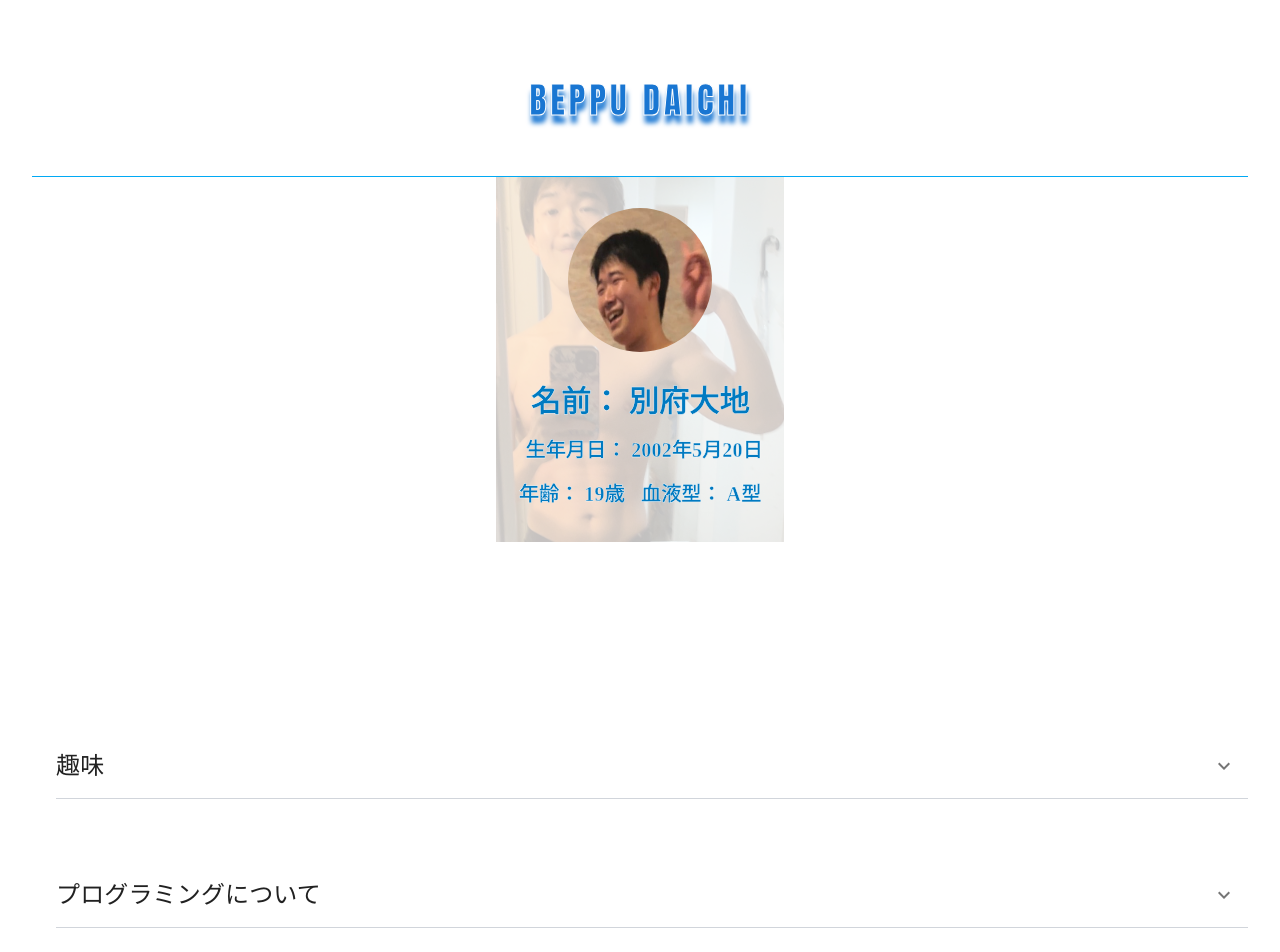
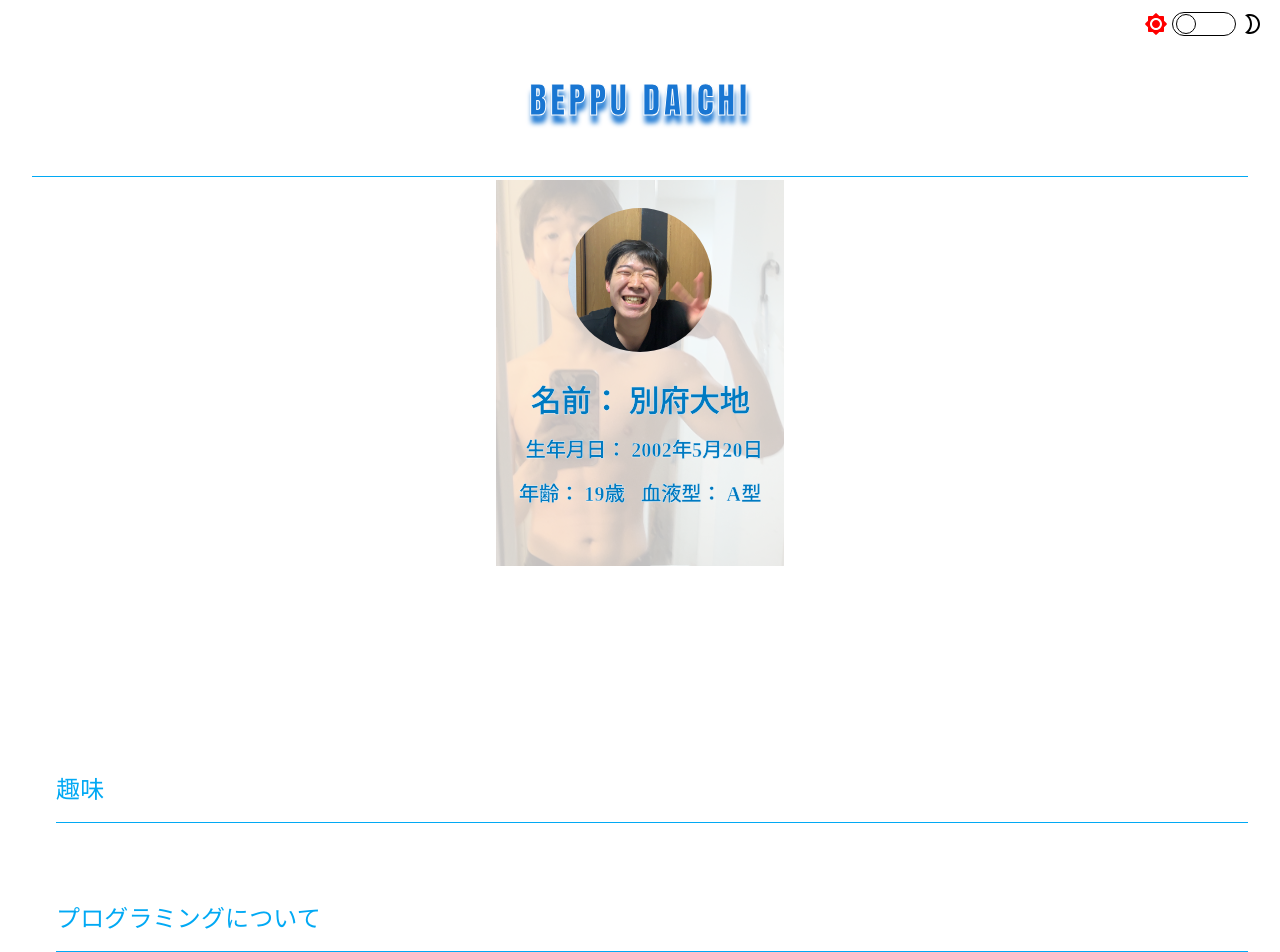
Before and after one commit to bdaichi/profile_web_site, a Next.js app: page /profile_page in a window 1280 px wide. Shown: the top 952 px of the page. Built offline with nearby package versions, Linux system fonts and the light colour scheme.

Commit message:
ダークモードにできるようになった

```diff
--- a/component/common/nav_bar.tsx
+++ b/component/common/nav_bar.tsx
@@ -1,22 +1,74 @@
 import { Button } from '@mui/material';
+import Brightness2RoundedIcon from '@mui/icons-material/Brightness2Rounded';
+import Brightness7RoundedIcon from '@mui/icons-material/Brightness7Rounded';
+import Brightness2OutlinedIcon from '@mui/icons-material/Brightness2Outlined';
+import Brightness5OutlinedIcon from '@mui/icons-material/Brightness5Outlined';
 import CssBaseline from '@mui/material/CssBaseline';
 import { useRouter } from 'next/router';
+import { Dispatch, SetStateAction, useEffect, useState } from 'react';
 
-export default function NavBar() {
+type Props = {
+    isReloadDarkMode: boolean
+    setIsReloadDarkMode: Dispatch<SetStateAction<boolean>>
+    isDarkMode: boolean
+}
+
+export default function NavBar(props: Props) {
     const router = useRouter()
 
     const routerHomePage = () => {
         router.push('/home_page')
     }
 
+    const setDarkMode = () => {
+        localStorage.setItem('darkMode', '1')
+        props.setIsReloadDarkMode(true)
+    }
+
+    const cancellationDarkMode = () => {
+        localStorage.setItem('darkMode', '0')
+        props.setIsReloadDarkMode(true)
+    }
+
+    useEffect(() => {
+        if (props.isReloadDarkMode) {
+            props.setIsReloadDarkMode(false)
+        }
+    }, [props.isReloadDarkMode])
+
     return (
+        <div className='flex flex-col'>
             <Button
                 onClick={routerHomePage}
             >
-            <div className='fixed top-0 flex flex-col z-20 border-b pb-6 p-12 bg-white' style={{ width: '95%', maxWidth: 1500, borderColor: '#01a9f4', }}>
+                <div className='fixed top-0 flex flex-col z-20 border-b pb-6 p-12' style={{ width: '95%', maxWidth: 1500, borderColor: '#01a9f4', backgroundColor: props.isDarkMode ? 'black' : 'white' }}>
                     <CssBaseline />
                     <p className='flex justify-center text-4xl tracking-widest md:my-8' style={{ fontFamily: 'Impact', textShadow: '1px 8px 5px', WebkitTextStroke: '1px white' }}>BEPPU DAICHI</p>
                 </div>
             </Button>
+            <div>{!props.isDarkMode ?
+                <>
+                    <Button onClick={setDarkMode}>
+                        <p className='rounded-full w-5 h-5 bg-white border fixed top-0 mt-3.5 right-20 mr-1 z-50' style={{ borderColor: 'black' }}></p>
+                    </Button>
+                    <div className='fixed top-3 right-4 z-40 flex flex-row items-center'>
+                        <Brightness7RoundedIcon style={{ color: 'red' }} />
+                        <p className='rounded-full w-16 h-6 border border-black mx-1'>　</p>
+                        <Brightness2OutlinedIcon style={{ color: 'black' }} />
+                    </div>
+                </>
+                :
+                <>
+                    <Button onClick={cancellationDarkMode}>
+                        <p className='rounded-full w-5 h-5 bg-white border fixed top-0 mt-3.5 right-12 z-50' style={{ borderColor: 'white' }}></p>
+                    </Button>
+                    <div className='fixed top-3 right-4 z-40 flex flex-row items-center'>
+                        <Brightness5OutlinedIcon style={{ color: 'white' }} />
+                        <p className='rounded-full w-16 h-6 bg-blue-500 mx-1'>　</p>
+                        <Brightness2RoundedIcon style={{ color: 'blue' }} />
+                    </div>
+                </>
+            }</div>
+        </div>
     )
 }
--- a/component/home_page/portfolio_tile.tsx
+++ b/component/home_page/portfolio_tile.tsx
@@ -4,6 +4,7 @@ import { useRouter } from "next/router"
 type Props = {
     imagePath: string
     portfolioName: string
+    darkMode: boolean
 }
 
 export default function PortfolioTile(props: Props) {
@@ -17,7 +18,7 @@ export default function PortfolioTile(props: Props) {
     }
 
     return (
-        <div className='my-4 mx-4 md:mt-24 md:mx-20'>
+        <div className='rounded-2xl border-b-4 my-4 mx-4 md:mt-24 md:mx-20' style={{ backgroundColor: props.darkMode ? 'black' : 'white', borderColor: props.darkMode ? '#01a9f4' : 'white' }}>
             <Button
                 onClick={pageRouter}
             >
--- a/component/profile_page/detailed_profile_field.tsx
+++ b/component/profile_page/detailed_profile_field.tsx
@@ -2,7 +2,7 @@ export default function DetailedProfileField() {
 
     return (
         <div className='flex flex-col items-center font-extrabold absolute top-28 md:top-44' style={{ fontFamily: '筑紫A丸ゴシック', color: '#007ac1', WebkitTextStroke: '0.4px white' }}>
-            <img className='flex justify-center items-center rounded-full h-36 w-36 my-8' src='sita_zenra.jpg' />
+            <img className='flex justify-center items-center rounded-full h-36 w-36 my-8' src='kimoi_face.jpg' />
             <p className='flex justify-center text-3xl'>名前： 別府大地</p>
             <p className='flex justify-center text-xl m-4 ml-6'>生年月日： 2002年5月20日</p>
             <div className='flex flex-row justify-center items-center ml-4'>
--- a/component/profile_page/drawer_icon_button.tsx
+++ b/component/profile_page/drawer_icon_button.tsx
@@ -6,6 +6,7 @@ type Props = {
     isOpenDrawer: boolean
     openDrawer: () => void
     closeDrawer: () => void
+    isDarkMode: boolean
 }
 
 export default function DrawerIconButton(props: Props) {
@@ -13,7 +14,7 @@ export default function DrawerIconButton(props: Props) {
     return (
         <>
             {!props.isOpenDrawer ?
-                <IconButton onClick={props.openDrawer}>
+                <IconButton onClick={props.openDrawer} style={{ color: 'white' }}>
                     <ExpandMoreIcon />
                 </IconButton>
                 :
--- a/pages/home_page.tsx
+++ b/pages/home_page.tsx
@@ -1,26 +1,39 @@
+import { useEffect, useState } from "react";
 import NavBar from "../component/common/nav_bar";
 import PortfolioTile from "../component/home_page/portfolio_tile";
 import ProfileField from "../component/home_page/profile_field";
 
+export default function HomePage() {
+    const [isReloadDarkMode, setIsReloadDarkMode] = useState(true)
+    const [isDarkMode, setIsDarkMode] = useState(false)
 
-export default function HomePage() {
+    useEffect(() => {
+        if (Number(localStorage.getItem('darkMode'))) {
+            setIsDarkMode(true)
+            console.log('true', Number(localStorage.getItem('darkMode')))
+        } else {
+            setIsDarkMode(false)
+            console.log('false', Number(localStorage.getItem('darkMode')))
+        }
+    }, [isReloadDarkMode])
+
 
     return (
         <>
-            <div className='flex justify-center z-20'>
-                <NavBar />
+            <div className='flex justify-center z-40' style={{ backgroundColor: isDarkMode ? 'black' : 'white' }}>
+                <NavBar isReloadDarkMode={isReloadDarkMode} setIsReloadDarkMode={setIsReloadDarkMode} isDarkMode={isDarkMode} />
             </div>
-            <div className='flex flex-col'>
-                <div className='flex justify-center m-8 z-0 md:z-10'>
-                    <ProfileField />
+            <div className='flex flex-col' style={{ backgroundColor: isDarkMode ? 'black' : 'white' }}>
+                <div className='flex justify-center m-8 z-10 md:z-10 rounded-sm'>
+                    <ProfileField darkMode={isDarkMode} />
                 </div>
-                <div className='absolute top-96 mt-12 md:top-0 md:mt-0 z-0'>
-                    <PortfolioTile imagePath='storeList.jpg' portfolioName='StoreList' />
-                    <PortfolioTile imagePath='visitorForecastApp.jpg' portfolioName='VisitorForecastApp' />
-                    <PortfolioTile imagePath='chatApp.jpg' portfolioName='chatApp' />
+                <div className='absolute top-96 mt-12 md:top-0 md:mt-0 z-0' style={{ backgroundColor: isDarkMode ? 'black' : 'white', }}>
+                    <PortfolioTile imagePath='storeList.jpg' portfolioName='StoreList' darkMode={isDarkMode} />
+                    <PortfolioTile imagePath='visitorForecastApp.jpg' portfolioName='VisitorForecastApp' darkMode={isDarkMode} />
+                    <PortfolioTile imagePath='chatApp.jpg' portfolioName='chatApp' darkMode={isDarkMode} />
                 </div>
             </div>
-            <div className='fixed top-28 md:top-0 bg-white z-10' style={{ width: '100%', height: '4%' }}>　</div>
+            <div className='fixed top-28 md:top-0 z-0' style={{ width: '100%', height: '4%', backgroundColor: isDarkMode ? 'black' : 'white' }}>　</div>
         </>
     )
 }
--- a/pages/portfolio_page.tsx
+++ b/pages/portfolio_page.tsx
@@ -1,7 +1,23 @@
 import { useRouter } from "next/router";
+import { useEffect, useState } from "react";
+
 import PortfolioField from "../component/portfolio_page/portfolio_field";
 
 export default function PortfolioPage() {
+    const [isDarkMode, setIsDarkMode] = useState(false)
+    const [isReloadDarkMode, setIsReloadDarkMode] = useState(true)
+
+    useEffect(() => {
+        if (Number(localStorage.getItem('darkMode'))) {
+            setIsDarkMode(true)
+            console.log('true', Number(localStorage.getItem('darkMode')))
+        } else {
+            setIsDarkMode(false)
+            console.log('false', Number(localStorage.getItem('darkMode')))
+        }
+    }, [isReloadDarkMode])
+
+
     const router = useRouter()
 
     const query = router.query;
@@ -14,16 +30,16 @@ export default function PortfolioPage() {
     const chatAppSummary: string = '初めて作ったwebアプリです。学習用として作成しました。L◯NEを真似してみましたが、コードがひどいのとcssも一部崩れている部分もあります。機能的には申し分はないと思いますが人に見せられるものではないです。'
 
     return (
-        <>
+        <div style={{ backgroundColor: isDarkMode ? 'black' : 'white' }}>
             <div>{portfolioName == 'StoreList' &&
-                <PortfolioField portfolioName={portfolioName} imagePath='storeList.jpg' summary={storeListSummary} portfolioURL='https://storelist.vercel.app/shop_list_page' />
+                <PortfolioField portfolioName={portfolioName} imagePath='storeList.jpg' summary={storeListSummary} portfolioURL='https://storelist.vercel.app/shop_list_page' isDarkMode={isDarkMode} setIsDarkMode={setIsDarkMode} isReloadDarkMode={isReloadDarkMode} setIsReloadDarkMode={setIsReloadDarkMode} />
             }</div>
             <div>{portfolioName == 'VisitorForecastApp' &&
-                <PortfolioField portfolioName={portfolioName} imagePath='visitorForecastApp.jpg' summary={visitorForecastAppSummary} portfolioURL='' />
+                <PortfolioField portfolioName={portfolioName} imagePath='visitorForecastApp.jpg' summary={visitorForecastAppSummary} portfolioURL='' isDarkMode={isDarkMode} setIsDarkMode={setIsDarkMode} isReloadDarkMode={isReloadDarkMode} setIsReloadDarkMode={setIsReloadDarkMode} />
             }</div>
             <div>{portfolioName == 'chatApp' &&
-                <PortfolioField portfolioName={portfolioName} imagePath='chatApp.jpg' summary={chatAppSummary} portfolioURL='' />
+                <PortfolioField portfolioName={portfolioName} imagePath='chatApp.jpg' summary={chatAppSummary} portfolioURL='' isDarkMode={isDarkMode} setIsDarkMode={setIsDarkMode} isReloadDarkMode={isReloadDarkMode} setIsReloadDarkMode={setIsReloadDarkMode} />
             }</div>
-        </>
+        </div>
     )
 }
--- a/pages/profile_page.tsx
+++ b/pages/profile_page.tsx
@@ -1,14 +1,16 @@
 import NavBar from "../component/common/nav_bar";
-import { useState } from "react";
+import { useEffect, useState } from "react";
+import { useRouter } from "next/router";
 import DetailedProfileField from "../component/profile_page/detailed_profile_field";
 import DrawerIconButton from "../component/profile_page/drawer_icon_button";
 import HobyyField from "../component/profile_page/hobby_field";
 import PGCareerField from "../component/profile_page/pg_career_field";
 
 export default function ProfilePage() {
+    const [isReloadDarkMode, setIsReloadDarkMode] = useState(true)
+    const [isDarkMode, setIsDarkMode] = useState(false)
     const [isOpenPGCareerDrawer, setIsOpenPGCareerDrawer] = useState<boolean>(false)
     const [isOpenHobbyDrawer, setIsOpenHobbyDrawer] = useState<boolean>(false)
-
 
     const openPGCareerDrawer = () => {
         setIsOpenPGCareerDrawer(true)
@@ -26,37 +28,47 @@ export default function ProfilePage() {
         setIsOpenHobbyDrawer(false)
     }
 
+    useEffect(() => {
+        if (Number(localStorage.getItem('darkMode'))) {
+            setIsDarkMode(true)
+            console.log('true', Number(localStorage.getItem('darkMode')))
+        } else {
+            setIsDarkMode(false)
+            console.log('false', Number(localStorage.getItem('darkMode')))
+        }
+    }, [isReloadDarkMode])
+
     return (
-        <>
-            <div className='flex justify-center z-20'>
-                <NavBar />
+        <div style={{ backgroundColor: isDarkMode ? 'black' : 'white' }}>
+            <div className='flex justify-center z-20' style={{ backgroundColor: isDarkMode ? 'black' : 'white' }}>
+                <NavBar isReloadDarkMode={isReloadDarkMode} setIsReloadDarkMode={setIsReloadDarkMode} isDarkMode={isDarkMode} />
             </div>
-            <div className='flex justify-center z-0'>
+            <div className='flex justify-center z-0' style={{ backgroundColor: isDarkMode ? 'black' : 'white' }}>
                 <img className='opacity-25 mt-20 w-64 md:mt-36 w-72' src='profile.jpg' />
             </div>
-            <div className='flex flex-col justify-center z-10 m-8'>
+            <div className='flex flex-col justify-center z-10 m-8' style={{ backgroundColor: isDarkMode ? 'black' : 'white' }}>
                 <div className='flex justify-center'>
                     <DetailedProfileField />
                 </div>
-                <div className='flex flex-row items-center my-8 mt-12 md:mt-40 ml-6 border-b border-gray-300'>
+                <div className='flex flex-row items-center my-8 mt-12 md:mt-40 ml-6 border-b' style={{ color: '#01a9f4', borderColor: '#01a9f4' }}>
                     <p className='flex justify-center text-xl md:text-2xl py-4'>趣味</p>
                     <div className='absolute right-9'>
-                        <DrawerIconButton isOpenDrawer={isOpenHobbyDrawer} openDrawer={openHobbyDrawer} closeDrawer={closeHobbyDrawer} />
+                        <DrawerIconButton isOpenDrawer={isOpenHobbyDrawer} openDrawer={openHobbyDrawer} closeDrawer={closeHobbyDrawer} isDarkMode={isDarkMode} />
                     </div>
                 </div>
                 <div>{isOpenHobbyDrawer &&
-                    <HobyyField />
+                    <HobyyField isDarkMode={isDarkMode} />
                 }</div>
-                <div className='flex flex-row items-center my-8 ml-6 border-b border-gray-300'>
+                <div className='flex flex-row items-center my-8 ml-6 border-b border-gray-300' style={{ color: '#01a9f4', borderColor: '#01a9f4', }}>
                     <p className='flex justify-center text-lg md:text-2xl py-4'>プログラミングについて</p>
                     <div className='absolute right-9'>
-                        <DrawerIconButton isOpenDrawer={isOpenPGCareerDrawer} openDrawer={openPGCareerDrawer} closeDrawer={closePGCareerDrawer} />
+                        <DrawerIconButton isOpenDrawer={isOpenPGCareerDrawer} openDrawer={openPGCareerDrawer} closeDrawer={closePGCareerDrawer} isDarkMode={isDarkMode} />
                     </div>
                 </div>
                 <div>{isOpenPGCareerDrawer &&
-                    <PGCareerField />
+                    <PGCareerField isDarkMode={isDarkMode} />
                 }</div>
             </div>
-        </>
+        </div>
     )
 }
```
Also changed, not shown: component/home_page/profile_field.tsx (+8 -4 lines), component/portfolio_page/portfolio_field.tsx (+20 -4 lines), component/profile_page/hobby_field.tsx (+10 -6 lines), component/profile_page/pg_career_field.tsx (+10 -6 lines), public/kimoi_face.jpg (added). Lines whose indentation alone changed are shown as unchanged.
